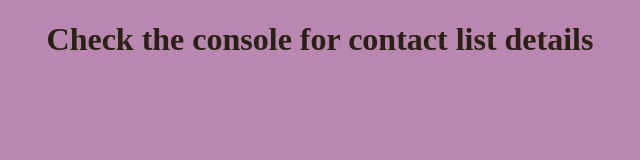
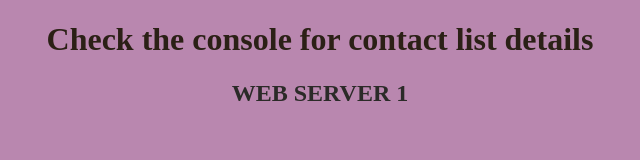
Before and after one commit to Sofia-Saltos/Assignment7SofiaSaltos, a plain HTML site: page public/index.html in a window 1280 px wide. Shown: the whole page, without its empty margins (320-960 px from the left). Drawn offline with Linux system fonts and the light colour scheme.

Commit message:
Added h2

```diff
--- a/public/index.html
+++ b/public/index.html
@@ -11,10 +11,15 @@
             color: rgb(43, 32, 22);
             text-align: center;
         }
+        h2{
+            text-align: center;
+            color: rgb(43, 42, 40);
+        }
     </style>
 </head>
 <body>
     <h1>Check the console for contact list details</h1>
+    <h2>WEB SERVER 1</h2>
     <script src="contactList.js"></script>
 </body>
 </html>
```
